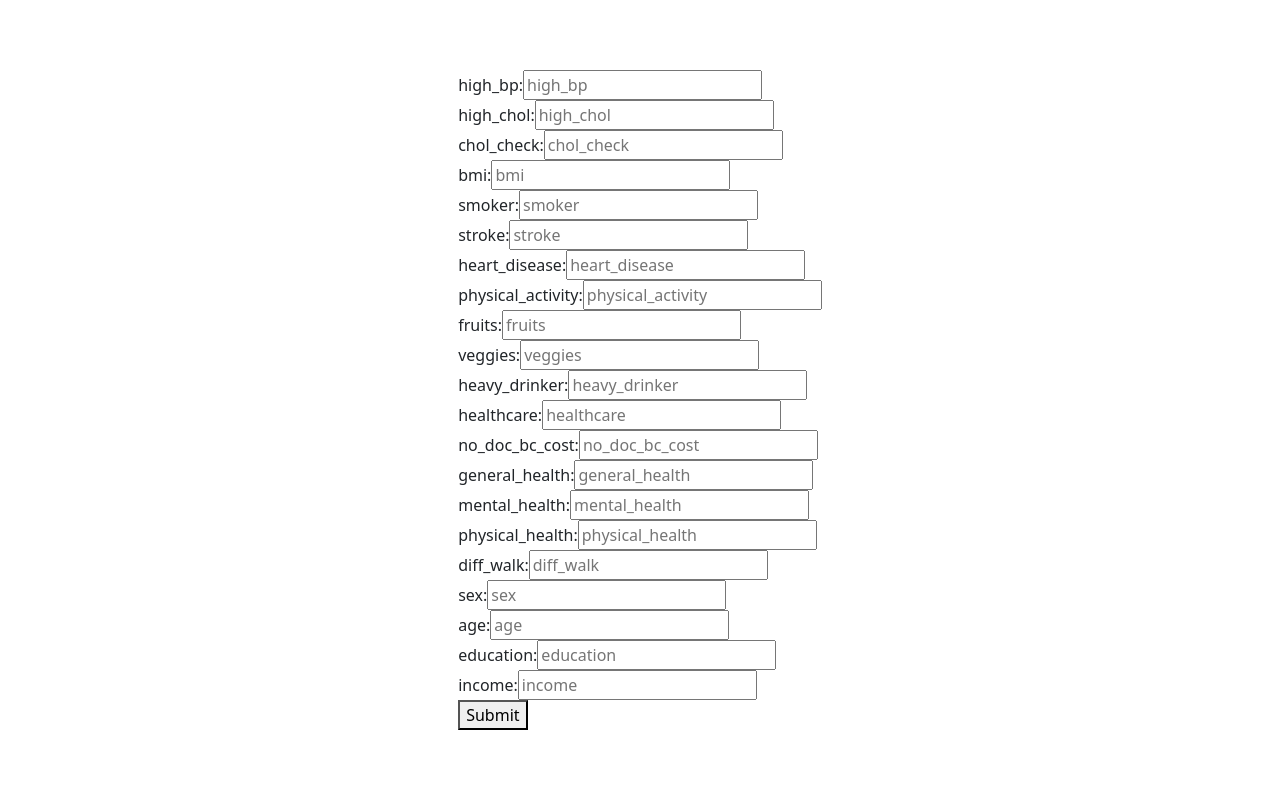
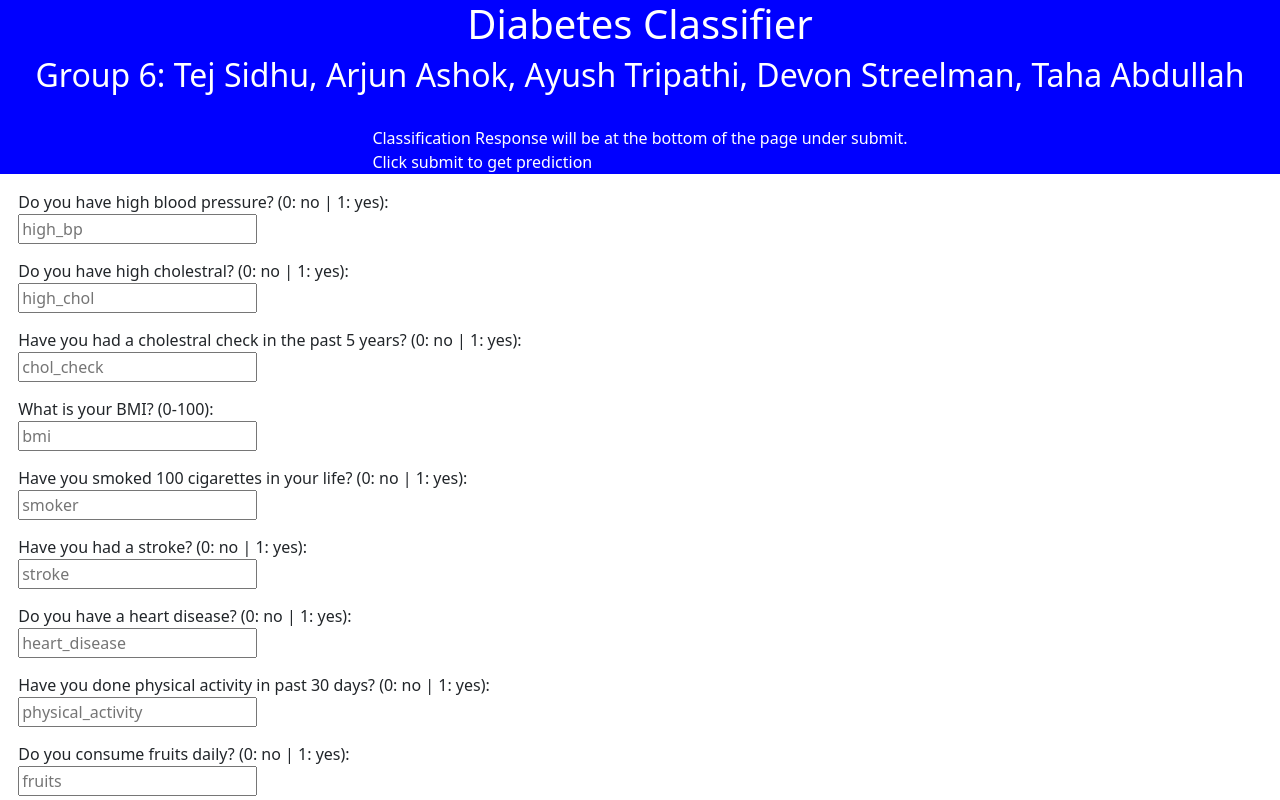
Before and after one commit to arjashok/ecs-171-project, a React (Create React App) app in the folder react_frontend/project_frontend/: page / in a window 1280 px wide. Shown: the top 800 px of the page. Built offline with nearby package versions, Linux system fonts and the light colour scheme.

Commit message:
Completed Webpage

```diff
--- a/react_frontend/project_frontend/src/App.js
+++ b/react_frontend/project_frontend/src/App.js
@@ -4,6 +4,15 @@ import FeatureForm from './Components/FeatureForm';
 function App() {
   return (
     <div>
+      <div style={{backgroundColor:"blue"}}>
+        <h1 style={{display: "flex", justifyContent: "center", color: "white"}}>Diabetes Classifier</h1>
+        <h2 style={{display: "flex", justifyContent: "center", color: "white"}}>Group 6: Tej Sidhu, Arjun Ashok, Ayush Tripathi, Devon Streelman, Taha Abdullah</h2>
+        <br />
+        <p style={{display: "flex", justifyContent: "center", color: "white"}}>
+          Classification Response will be at the bottom of the page under submit. <br />
+          Click submit to get prediction
+        </p>
+      </div>
       <FeatureForm/>
     </div>
   );
--- a/react_frontend/project_frontend/src/Components/FeatureForm.js
+++ b/react_frontend/project_frontend/src/Components/FeatureForm.js
@@ -75,99 +75,120 @@ function FeatureForm(){
 
     return (
         <div>
-        <div style={{display: 'flex', justifyContent: 'center', alignItems: 'center', height: '100vh'}}>
+        <div style={{display: 'flex', justifyContent: 'center', alignItems: 'center'}}>
             <form onSubmit={(e)=>submit(e)}>
-                <div>
-                    <label>high_bp:</label>
+                <div style={{marginBottom: "15px"}}>
+                    <label>Do you have high blood pressure? (0: no | 1: yes):</label>
+                    <br />
                     <input onChange={(e)=>handle(e)} id = "high_bp" value={data.high_bp} placeholder="high_bp" type="text" name="high_bp"></input>
                 </div>
-                <div>
-                    <label>high_chol:</label>
+                <div style={{marginBottom: "15px"}}>
+                    <label>Do you have high cholestral? (0: no | 1: yes):</label>
+                    <br />
                     <input onChange={(e)=>handle(e)} id = "high_chol" value={data.high_chol} placeholder = "high_chol" type="text" name="high_chol"></input>
                 </div>
-                <div>
-                    <label>chol_check:</label>
+                <div style={{marginBottom: "15px"}}>
+                    <label>Have you had a cholestral check in the past 5 years? (0: no | 1: yes):</label>
+                    <br />
                     <input onChange={(e)=>handle(e)} id = "chol_check" value={data.chol_check} placeholder = "chol_check" type="text" name="chol_check"></input>
                 </div>
-                <div>
-                    <label>bmi:</label>
+                <div style={{marginBottom: "15px"}}>
+                    <label>What is your BMI? (0-100):</label>
+                    <br />
                     <input onChange={(e)=>handle(e)} id = "bmi" value={data.bmi} placeholder = "bmi" type="text" name="bmi"></input>
                 </div>
-                <div>
-                    <label>smoker:</label>
+                <div style={{marginBottom: "15px"}}>
+                    <label>Have you smoked 100 cigarettes in your life? (0: no | 1: yes):</label>
+                    <br />
                     <input onChange={(e)=>handle(e)} id = "smoker" value={data.smoker} placeholder = "smoker" type="text" name="smoker"></input>
                 </div>
-                <div>
-                    <label>stroke:</label>
+                <div style={{marginBottom: "15px"}}>
+                    <label>Have you had a stroke? (0: no | 1: yes):</label>
+                    <br />
                     <input onChange={(e)=>handle(e)} id = "stroke" value={data.stroke} placeholder = "stroke" type="text" name="stroke"></input>
                 </div>
-                <div>
-                    <label>heart_disease:</label>
+                <div style={{marginBottom: "15px"}}>
+                    <label>Do you have a heart disease? (0: no | 1: yes):</label>
+                    <br />
                     <input onChange={(e)=>handle(e)} id = "heart_disease" value={data.heart_disease} placeholder = "heart_disease" type="text" name="heart_disease"></input>
                 </div>
-                <div>
-                    <label>physical_activity:</label>
+                <div style={{marginBottom: "15px"}}>
+                    <label>Have you done physical activity in past 30 days? (0: no | 1: yes):</label>
+                    <br />
                     <input onChange={(e)=>handle(e)} id = "physical_activity" value={data.physical_activity} placeholder = "physical_activity" type="text" name="physical_activity"></input>
                 </div>
-                <div>
-                    <label>fruits:</label>
+                <div style={{marginBottom: "15px"}}>
+                    <label>Do you consume fruits daily? (0: no | 1: yes):</label>
+                    <br />
                     <input onChange={(e)=>handle(e)} id = "fruits" value={data.fruits} placeholder = "fruits" type="text" name="fruits"></input>
                 </div>
-                <div>
-                    <label>veggies:</label>
+                <div style={{marginBottom: "15px"}}>
+                    <label>Do you consume veggies daily? (0: no | 1: yes):</label>
+                    <br />
                     <input onChange={(e)=>handle(e)} id = "veggies" value={data.veggies} placeholder = "veggies" type="text" name="veggies"></input>
                 </div>
-                <div>
-                    <label>heavy_drinker:</label>
+                <div style={{marginBottom: "15px"}}>
+                    <label>Are you a heavy drinker? (Men: More than 14 drinks Weekly, Women: More than 7 drinks Weekly) (0: no | 1: yes):</label>
+                    <br />
                     <input onChange={(e)=>handle(e)} id = "heavy_drinker" value={data.heavy_drinker} placeholder = "heavy_drinker" type="text" name="heavy_drinker"></input>
                 </div>
-                <div>
-                    <label>healthcare:</label>
+                <div style={{marginBottom: "15px"}}>
+                    <label>Do you have any kind of healthcare coverage? (0: no | 1: yes):</label>
+                    <br />
                     <input onChange={(e)=>handle(e)} id = "healthcare" value={data.healthcare} placeholder = "healthcare" type="text" name="healthcare"></input>
                 </div>
-                <div>
-                    <label>no_doc_bc_cost:</label>
+                <div style={{marginBottom: "15px"}}>
+                    <label>In the past 12 months, have you wanted to see a doctor but couldn't because of the cost? (0: no | 1: yes):</label>
+                    <br />
                     <input onChange={(e)=>handle(e)} id = "no_doc_bc_cost" value={data.no_doc_bc_cost} placeholder = "no_doc_bc_cost" type="text" name="no_doc_bc_cost"></input>
                 </div>
-                <div>
-                    <label>general_health:</label>
+                <div style={{marginBottom: "15px"}}>
+                    <label>In general, how good is your health? (excellent | very good | good | fair | poor):</label>
+                    <br />
                     <input onChange={(e)=>handle(e)} id = "general_health" value={data.general_health} placeholder = "general_health" type="text" name="general_health"></input>
                 </div>
-                <div>
-                    <label>mental_health:</label>
+                <div style={{marginBottom: "15px"}}>
+                    <label>How many days in the past month was your mental health not good? (0-30):</label>
+                    <br />
                     <input onChange={(e)=>handle(e)} id = "mental_health" value={data.mental_health} placeholder = "mental_health" type="text" name="mental_health"></input>
                 </div>
-                <div>
-                    <label>physical_health:</label>
+                <div style={{marginBottom: "15px"}}>
+                    <label>How many days in the past month was your physical health not good? (0-30):</label>
+                    <br />
                     <input onChange={(e)=>handle(e)} id = "physical_health" value={data.physical_health} placeholder = "physical_health" type="text" name="physical_health"></input>
                 </div>
-                <div>
-                    <label>diff_walk:</label>
+                <div style={{marginBottom: "15px"}}>
+                    <label>Do you have serious difficulty walking or climbing stairs? (0: no | 1: yes):</label>
+                    <br />
                     <input onChange={(e)=>handle(e)} id = "diff_walk" value={data.diff_walk} placeholder = "diff_walk" type="text" name="diff_walk"></input>
                 </div>
-                <div>
-                    <label>sex:</label>
+                <div style={{marginBottom: "15px"}}>
+                    <label>What is your biological sex? (0: female | 1: male)</label>
+                    <br />
                     <input onChange={(e)=>handle(e)} id = "sex" value={data.sex} placeholder = "sex" type="text" name="sex"></input>
                 </div>
-                <div>
-                    <label>age:</label>
+                <div style={{marginBottom: "15px"}}>
+                    <label>What is your age? (0-99):</label>
+                    <br />
                     <input onChange={(e)=>handle(e)} id = "age" value={data.age} placeholder = "age" type="text" name="age"></input>
                 </div>
-                <div>
-                    <label>education:</label>
+                <div style={{marginBottom: "15px"}}>
+                    <label>What is your education level? (No Education | Elementary School | Some High School | High School Graduate | Some College or Technical School | College Graduate):</label>
+                    <br />
                     <input onChange={(e)=>handle(e)} id = "education" value={data.education} placeholder = "education" type="text" name="education"></input>
                 </div>
-                <div>
-                    <label>income:</label>
+                <div style={{marginBottom: "15px"}}>
+                    <label>What is your annual income? (Input a Number without a $):</label>
+                    <br />
                     <input onChange={(e)=>handle(e)} id = "income" value={data.income} placeholder = "income" type="text" name="income"></input>
                 </div>
-                <div>
-                    <button>Submit</button>
+                <div style={{marginBottom: "15px"}}>
+                    <button style={{ backgroundColor: "blue", color: "white", padding: "10px 20px", borderRadius: "5px" }}>Submit</button>
                 </div>
             </form>
         </div>
 
-            <div  style={{ marginTop: "20px", textAlign: 'left', paddingLeft: '20px' }}>
+            <div  style={{ marginTop: "20px", textAlign: "left", paddingLeft: "20px" }}>
                 {response && (
                     <div>
                         {response.error && response.message ? (
```
Also changed, not shown: 1 other file (tests, documents, lock files or other folders).
